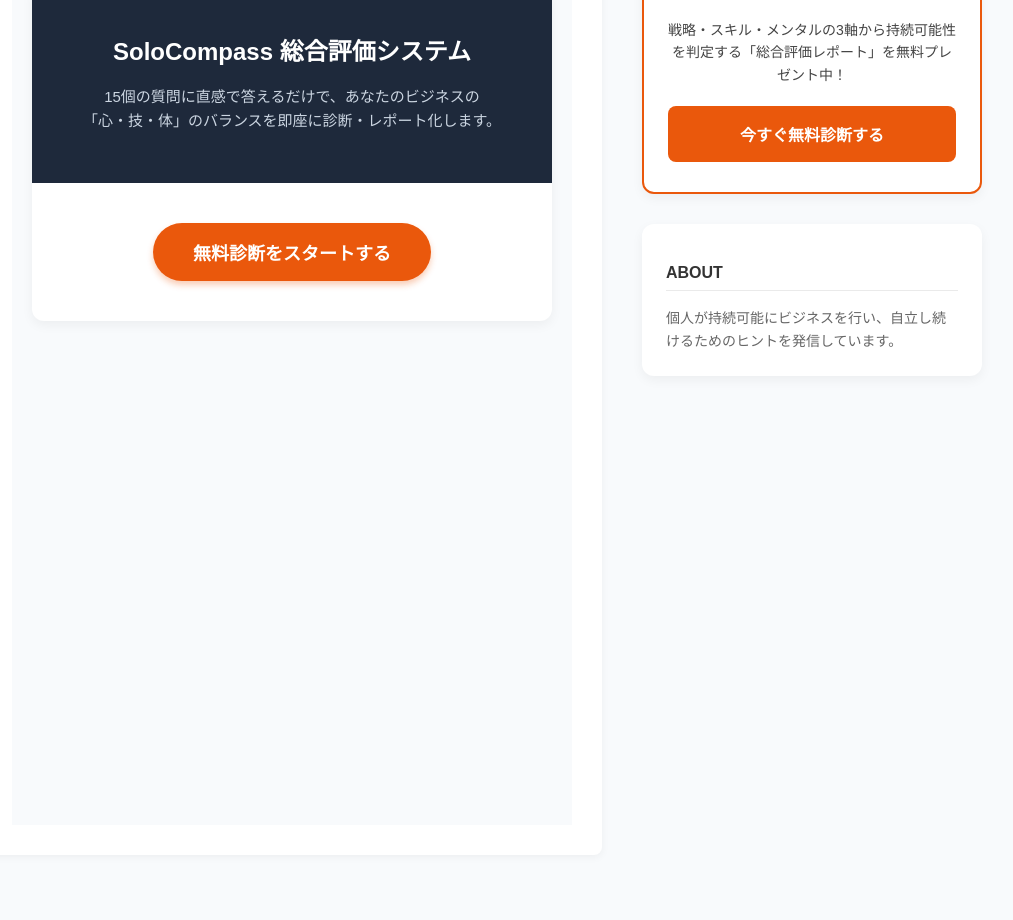
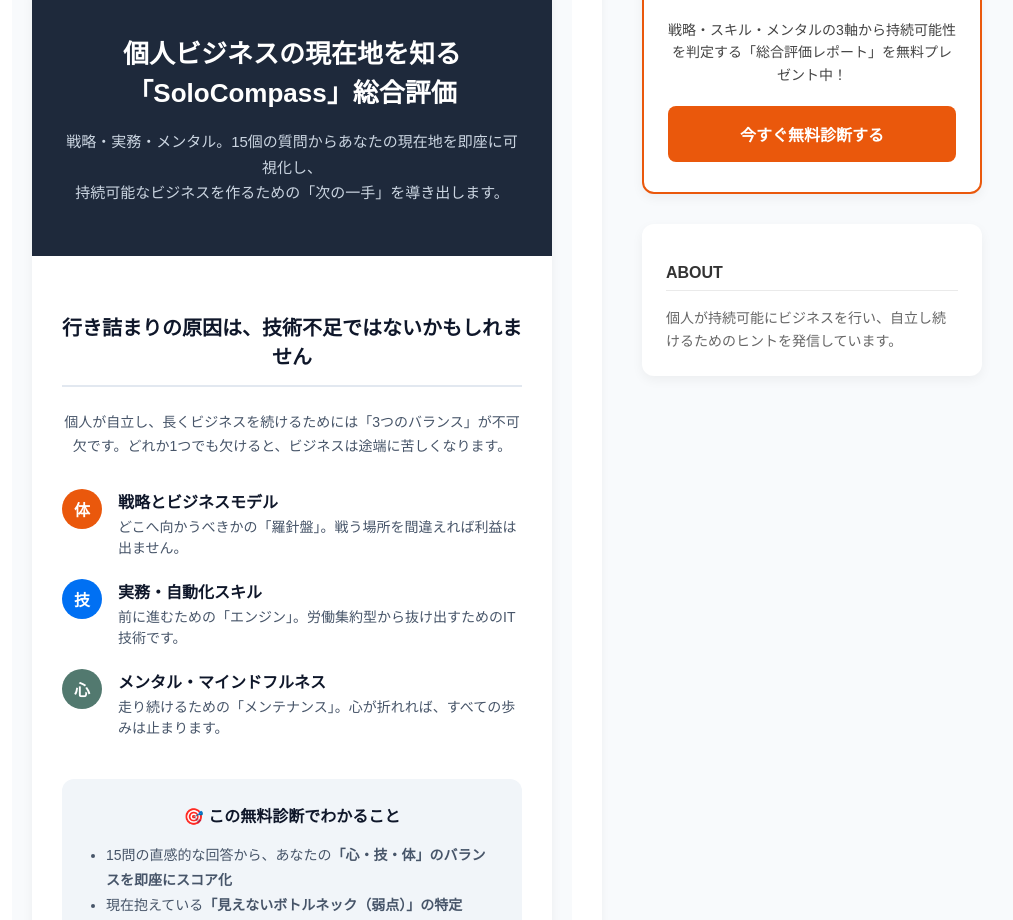
Before and after one commit to shotaro0222/conconsalsal.com, a Next.js app: page /hub in a window 1280 px wide. Shown: the part 200-1120 px from the top of the page, without its empty margins (158-1171 px from the left). Built offline with nearby package versions, Linux system fonts and the light colour scheme.

Commit message:
Update page.tsx

```diff
--- a/src/app/hub/page.tsx
+++ b/src/app/hub/page.tsx
@@ -78,24 +78,74 @@
     <div style={{ backgroundColor: '#f8fafc', minHeight: '100vh', padding: '40px 20px', fontFamily: 'sans-serif' }}>
       <div style={{ maxWidth: '700px', margin: '0 auto', backgroundColor: '#fff', borderRadius: '12px', boxShadow: '0 4px 12px rgba(0,0,0,0.05)', overflow: 'hidden' }}>
 
-        {/* 1. イントロダクション */}
+        {/* 1. イントロダクション画面（UX大幅改善） */}
         {step === 'intro' && (
           <div>
+            {/* ヒーローエリア */}
             <div style={{ backgroundColor: '#1e293b', padding: '50px 30px', textAlign: 'center', color: '#fff' }}>
-              <h1 style={{ fontSize: '24px', fontWeight: 'bold', margin: '0 0 16px 0', lineHeight: '1.4' }}>
-                SoloCompass 総合評価システム
+              <h1 style={{ fontSize: '26px', fontWeight: 'bold', margin: '0 0 16px 0', lineHeight: '1.5' }}>
+                個人ビジネスの現在地を知る<br />「SoloCompass」総合評価
               </h1>
-              <p style={{ fontSize: '15px', color: '#cbd5e1', lineHeight: '1.6', margin: '0' }}>
-                15個の質問に直感で答えるだけで、あなたのビジネスの<br />「心・技・体」のバランスを即座に診断・レポート化します。
+              <p style={{ fontSize: '15px', color: '#cbd5e1', lineHeight: '1.7', margin: '0' }}>
+                戦略・実務・メンタル。15個の質問からあなたの現在地を即座に可視化し、<br />持続可能なビジネスを作るための「次の一手」を導き出します。
               </p>
             </div>
-            <div style={{ padding: '40px 30px', textAlign: 'center' }}>
-              <button
-                onClick={() => setStep('quiz')}
-                style={{ backgroundColor: '#ea580c', color: '#fff', padding: '16px 40px', fontSize: '18px', fontWeight: 'bold', borderRadius: '30px', border: 'none', cursor: 'pointer', boxShadow: '0 4px 6px rgba(234,88,12,0.3)' }}
-              >
-                無料診断をスタートする
-              </button>
+
+            <div style={{ padding: '40px 30px' }}>
+
+              {/* なぜこの診断が必要なのか？（3軸の解説） */}
+              <h2 style={{ fontSize: '20px', textAlign: 'center', color: '#0f172a', marginBottom: '24px', borderBottom: '2px solid #e2e8f0', paddingBottom: '15px' }}>
+                行き詰まりの原因は、技術不足ではないかもしれません
+              </h2>
+              <p style={{ fontSize: '14px', color: '#475569', lineHeight: '1.7', marginBottom: '30px', textAlign: 'center' }}>
+                個人が自立し、長くビジネスを続けるためには「3つのバランス」が不可欠です。どれか1つでも欠けると、ビジネスは途端に苦しくなります。
+              </p>
+
+              <div style={{ display: 'flex', flexDirection: 'column', gap: '20px', marginBottom: '40px' }}>
+                <div style={{ display: 'flex', gap: '16px', alignItems: 'flex-start' }}>
+                  <div style={{ backgroundColor: '#ea580c', color: '#fff', width: '40px', height: '40px', borderRadius: '50%', display: 'flex', justifyContent: 'center', alignItems: 'center', fontWeight: 'bold', flexShrink: 0 }}>体</div>
+                  <div>
+                    <h3 style={{ margin: '0 0 4px 0', fontSize: '16px', color: '#0f172a' }}>戦略とビジネスモデル</h3>
+                    <p style={{ margin: '0', fontSize: '14px', color: '#475569', lineHeight: '1.5' }}>どこへ向かうべきかの「羅針盤」。戦う場所を間違えれば利益は出ません。</p>
+                  </div>
+                </div>
+                <div style={{ display: 'flex', gap: '16px', alignItems: 'flex-start' }}>
+                  <div style={{ backgroundColor: '#0070f3', color: '#fff', width: '40px', height: '40px', borderRadius: '50%', display: 'flex', justifyContent: 'center', alignItems: 'center', fontWeight: 'bold', flexShrink: 0 }}>技</div>
+                  <div>
+                    <h3 style={{ margin: '0 0 4px 0', fontSize: '16px', color: '#0f172a' }}>実務・自動化スキル</h3>
+                    <p style={{ margin: '0', fontSize: '14px', color: '#475569', lineHeight: '1.5' }}>前に進むための「エンジン」。労働集約型から抜け出すためのIT技術です。</p>
+                  </div>
+                </div>
+                <div style={{ display: 'flex', gap: '16px', alignItems: 'flex-start' }}>
+                  <div style={{ backgroundColor: '#52796f', color: '#fff', width: '40px', height: '40px', borderRadius: '50%', display: 'flex', justifyContent: 'center', alignItems: 'center', fontWeight: 'bold', flexShrink: 0 }}>心</div>
+                  <div>
+                    <h3 style={{ margin: '0 0 4px 0', fontSize: '16px', color: '#0f172a' }}>メンタル・マインドフルネス</h3>
+                    <p style={{ margin: '0', fontSize: '14px', color: '#475569', lineHeight: '1.5' }}>走り続けるための「メンテナンス」。心が折れれば、すべての歩みは止まります。</p>
+                  </div>
+                </div>
+              </div>
+
+              {/* 診断で得られる結果 */}
+              <div style={{ backgroundColor: '#f1f5f9', padding: '24px', borderRadius: '12px', marginBottom: '40px' }}>
+                <h3 style={{ fontSize: '16px', color: '#0f172a', margin: '0 0 16px 0', textAlign: 'center', fontWeight: 'bold' }}>
+                  🎯 この無料診断でわかること
+                </h3>
+                <ul style={{ margin: '0', paddingLeft: '20px', color: '#475569', fontSize: '14px', lineHeight: '1.8' }}>
+                  <li>15問の直感的な回答から、あなたの<b>「心・技・体」のバランスを即座にスコア化</b></li>
+                  <li>現在抱えている<b>「見えないボトルネック（弱点）」の特定</b></li>
+                  <li>弱点を補強し、次のステージへ進むための<b>具体的なアクションと推奨コンテンツ</b></li>
+                </ul>
+              </div>
+
+              {/* スタートボタン */}
+              <div style={{ textAlign: 'center' }}>
+                <button
+                  onClick={() => setStep('quiz')}
+                  style={{ backgroundColor: '#2563eb', color: '#fff', padding: '16px 40px', fontSize: '18px', fontWeight: 'bold', borderRadius: '8px', border: 'none', cursor: 'pointer', boxShadow: '0 4px 6px rgba(37,99,235,0.2)', width: '100%', maxWidth: '400px', transition: 'background 0.2s' }}
+                >
+                  無料で診断をスタートする (約1分)
+                </button>
+              </div>
             </div>
           </div>
         )}
```
